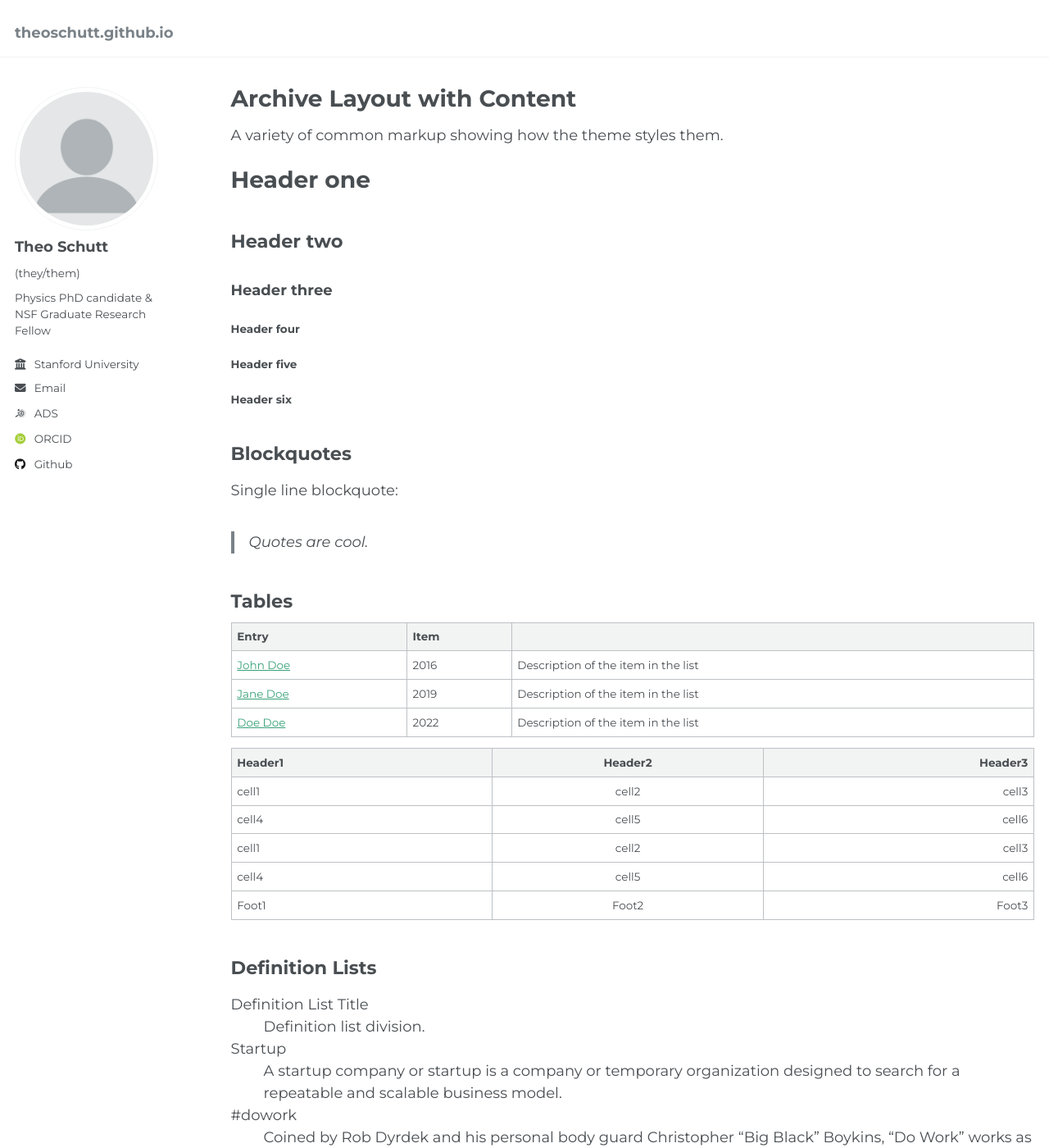
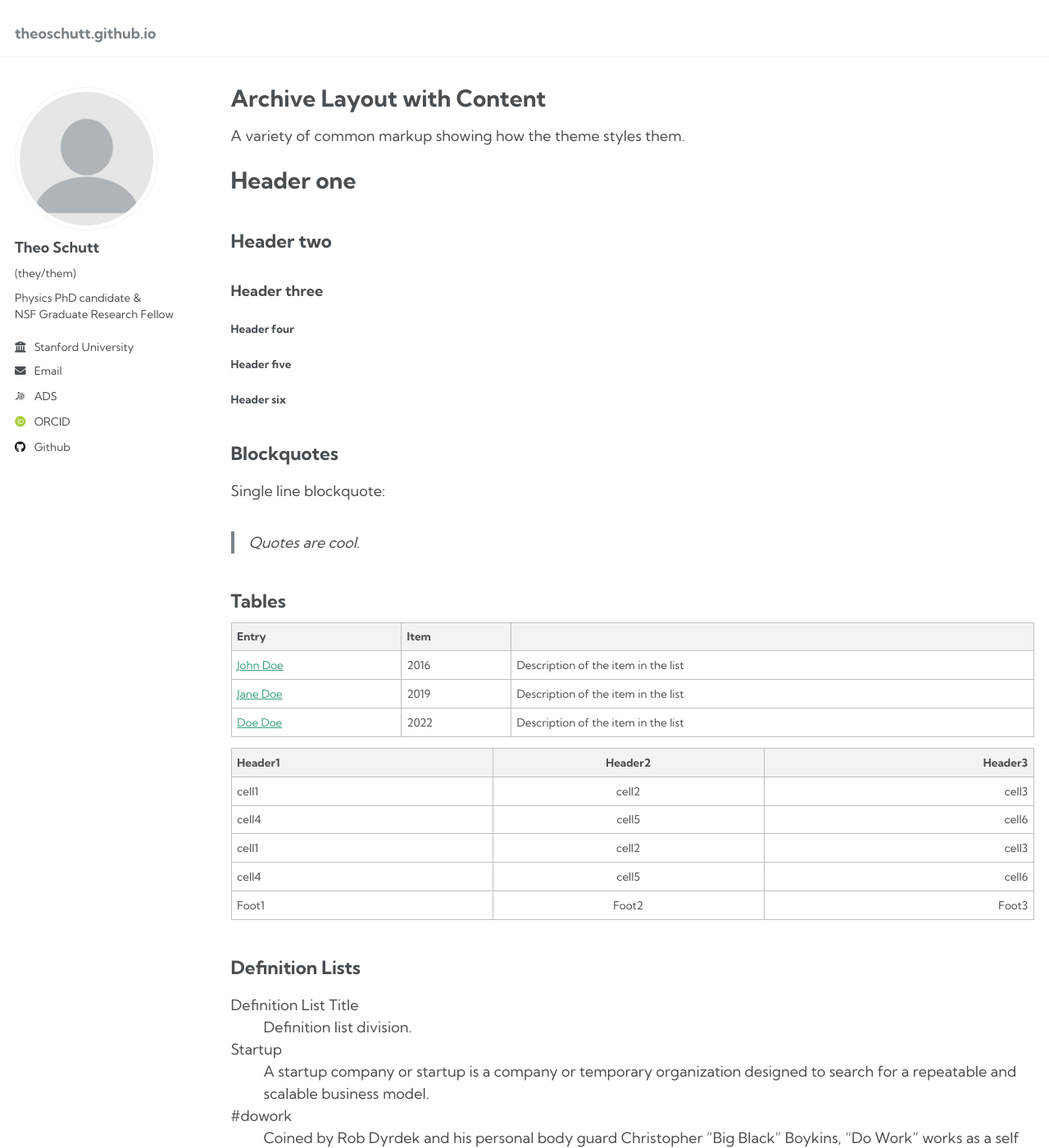
Before and after one commit to theoschutt/theoschutt.github.io, a Jekyll site: the page built from _pages/archive-layout-with-content.md, in a window 1280 px wide and 1400 px high. Shown: the whole window at 82% size. Built offline with Jekyll 4.4.1, drawn with Linux system fonts in a browser that asks for light colours; some web fonts are replaced.

Commit message:
Update _variables.scss

```diff
--- a/_sass/_variables.scss
+++ b/_sass/_variables.scss
@@ -6,7 +6,7 @@
    Typography
    ========================================================================== */
 
-$doc-font-size              : 13;
+$doc-font-size              : 16;
 
 /* paragraph indention */
 $paragraph-indent           : false; // true, false (default)
@@ -14,7 +14,7 @@ $indent-var                 : 1.3em;
 
 /* system typefaces */
 $serif                      : Georgia, Times, serif;
-$sans-serif                 : "Montserrat", "Helvetica Neue", -apple-system, ".SFNSText-Regular", "San Francisco", "Roboto", "Segoe UI", "Lucida Grande", Arial, sans-serif;
+$sans-serif                 : "Kumbh Sans", "Montserrat", "Helvetica Neue", -apple-system, ".SFNSText-Regular", "San Francisco", "Roboto", "Segoe UI", "Lucida Grande", Arial, sans-serif;
 $monospace                  : Monaco, Consolas, "Lucida Console", monospace;
 
 /* sans serif typefaces */
```
